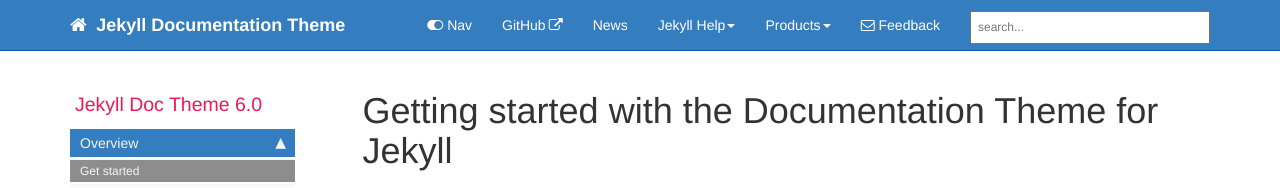
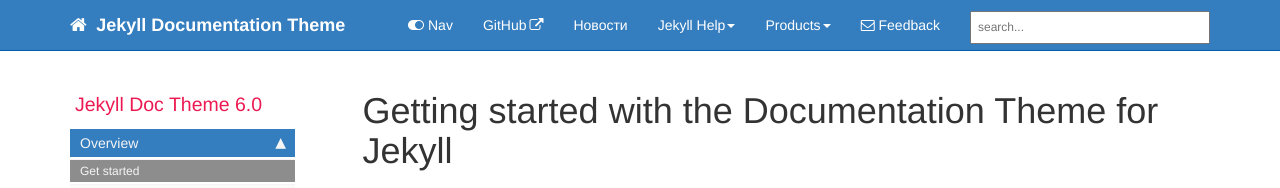
Before and after one commit to vn-spb/vn-spb.github.io, a Jekyll site: the page built from index.md, in a window 1280 px wide and 900 px high. Shown: the top 188 px of the window. Built offline with Jekyll 4.4.1, drawn with Linux system fonts in a browser that asks for light colours; comment, search, counter and statistics services are not loaded.

Commit message:
Update topnav.yml

```diff
--- a/_data/topnav.yml
+++ b/_data/topnav.yml
@@ -4,8 +4,8 @@ topnav:
 - title: Topnav
   items:
     - title: GitHub
-      external_url: https://github.com/tomjoht/documentation-theme-jekyll
-    - title: News
+      external_url: https://vn-spb.github.io
+    - title: Новости
       url: /news
 
 #Topnav dropdowns
```
